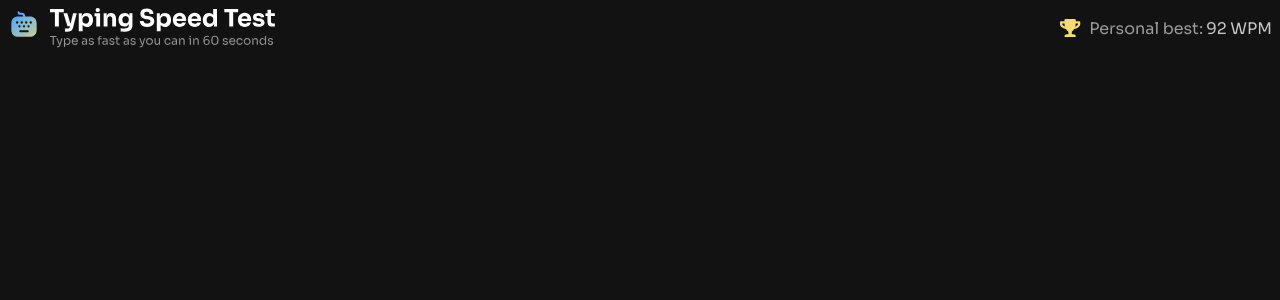
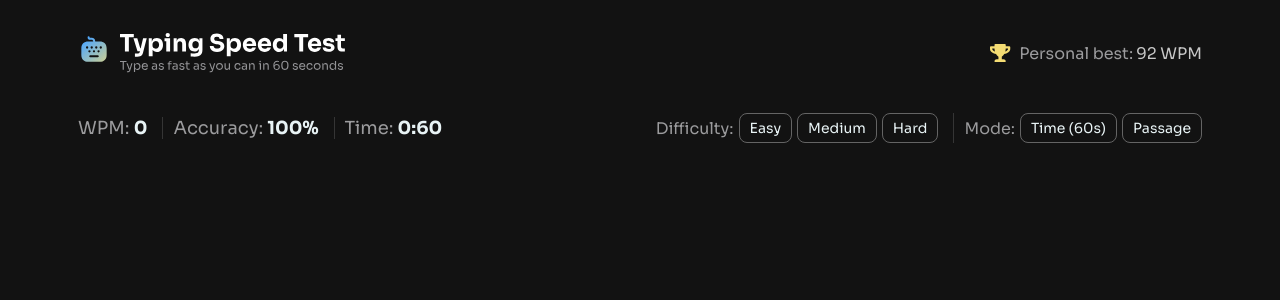
Before and after one commit to DaddyOfCoding/typing-speed-test, a React (Vite) app: page / in a window 1280 px wide. Shown: the top 300 px of the page. Built offline with nearby package versions, Linux system fonts and the light colour scheme.

Commit message:
refactor css styles also other .tsx files was changed by prettier

```diff
--- a/src/app/main.tsx
+++ b/src/app/main.tsx
@@ -4,7 +4,7 @@ import '@shared/styles/index.scss';
 import App from '@app/App.tsx';
 
 createRoot(document.getElementById('root')!).render(
-  <StrictMode>
-    <App />
-  </StrictMode>,
+    <StrictMode>
+        <App />
+    </StrictMode>,
 );
--- a/src/features/Header/Header.tsx
+++ b/src/features/Header/Header.tsx
@@ -3,11 +3,11 @@ import '@shared/styles/Header.scss';
 function Header() {
     return (
         <div className='header'>
-            <div className='website-logo-container'></div>
-            <div className='personal-score-container'>
-                <svg className='cup-icon'></svg>
+            <div className='header__website-logo'></div>
+            <div className='header__personal-score'>
+                <svg className='header__cup-icon'></svg>
                 <span>Personal best:</span>
-                <span className='score'>92 WPM</span>
+                <span className='header__score'>92 WPM</span>
             </div>
         </div>
     );
--- a/src/features/TypingTestMenu/TypingTestMenu.tsx
+++ b/src/features/TypingTestMenu/TypingTestMenu.tsx
@@ -3,24 +3,24 @@ import Button from '@shared/ui/Button.tsx';
 
 function TypingTestMenu() {
     return (
-        <div className='typing-test-menu-container'>
-            <div className='left-side-container'>
-                <span className='word-per-minute-container'>
+        <div className='typing-test-menu'>
+            <div className='typing-test-menu__left gap-5'>
+                <span className='typing-test-menu__metric padding-right-10'>
                     WPM: <span>{'0'}</span>
                 </span>
-                <span className='accuracy-container'>
+                <span className='typing-test-menu__metric padding-left-10 padding-right-10 border-left'>
                     Accuracy: <span>{'100%'}</span>
                 </span>
-                <span className='time-left-container'>
+                <span className='typing-test-menu__metric padding-left-10 border-left'>
                     Time: <span>{'0:60'}</span>
                 </span>
             </div>
-            <div className='right-side-container'>
-                <div className='difficulty-selector'>
+            <div className='typing-test-menu__right gap-5'>
+                <div className='typing-test-menu__difficulty-selector gap-5 padding-right-10'>
                     <span>Difficulty: </span>
-                    <div className='difficulty-buttons-container'>
+                    <div className='typing-test-menu__difficulty-buttons gap-5'>
                         <Button
-                            className='difficulty'
+                            className='difficulty border-left'
                             variant='ghost'
                             buttonContent='Easy'
                         />
@@ -36,9 +36,9 @@ function TypingTestMenu() {
                         />
                     </div>
                 </div>
-                <div className='mode-selector'>
+                <div className='typing-test-menu__mode-selector gap-5 padding-left-10 border-left'>
                     <span>Mode:</span>
-                    <div className='mode-selector-buttons-container'>
+                    <div className='typing-test-menu__mode-buttons gap-5'>
                         <Button
                             className='mode'
                             variant='ghost'
--- a/src/pages/MainPage.tsx
+++ b/src/pages/MainPage.tsx
@@ -1,7 +1,9 @@
+import TypingTestMenu from '@features/TypingTestMenu/TypingTestMenu';
+
 function MainPage() {
     return (
         <section className='typing-test-container'>
-            <div className='typing-test-menu'></div>
+            <TypingTestMenu />
             <div className='typing-test-text'></div>
         </section>
     );
--- a/src/shared/assets/fonts/fonts.scss
+++ b/src/shared/assets/fonts/fonts.scss
@@ -1,5 +1,5 @@
 @font-face {
-    font-family: 'Sora-VariableFont_wght';
+    font-family: 'Sora';
     src: url('@shared/assets/fonts/Sora-VariableFont_wght.ttf')
         format('truetype');
     font-weight: normal;
@@ -7,22 +7,22 @@
 }
 
 @font-face {
-    font-family: 'Sora-Regular';
+    font-family: 'Sora';
     src: url('@shared/assets/fonts/static/Sora-Regular.ttf') format('truetype');
-    font-weight: 100;
+    font-weight: 400;
     font-style: normal;
 }
 
 @font-face {
-    font-family: 'Sora-SemiBold';
+    font-family: 'Sora';
     src: url('@shared/assets/fonts/static/Sora-SemiBold.ttf') format('truetype');
-    font-weight: 200;
+    font-weight: 600;
     font-style: normal;
 }
 
 @font-face {
-    font-family: 'Sora-Bold';
+    font-family: 'Sora';
     src: url('@shared/assets/fonts/static/Sora-Bold.ttf') format('truetype');
-    font-weight: 300;
+    font-weight: 700;
     font-style: normal;
 }
--- a/src/shared/styles/Button.scss
+++ b/src/shared/styles/Button.scss
@@ -16,15 +16,15 @@ button[data-variant='ghost'] {
     border-radius: 8px;
     padding-block: 5px;
     padding-inline: 10px;
-}
 
-button[data-variant='ghost']:hover {
+    &:hover {
         color: $ghost-button-selected-color;
         border: 1px solid $ghost-button-selected-color;
     }
 
-button[data-variant='ghost']:focus {
+    &:focus {
         outline: 2px solid $button-focus-outline-color;
         outline-offset: 2px;
         border-color: $button-focus-border-color;
     }
+}
--- a/src/shared/styles/Header.scss
+++ b/src/shared/styles/Header.scss
@@ -3,15 +3,14 @@
 .header {
     display: flex;
     flex-direction: row;
-}
 
-.website-logo-container {
+    &__website-logo {
         width: 267px;
         height: 40px;
         background-image: url('@shared/assets/images/logo-large.svg');
     }
 
-.personal-score-container {
+    &__personal-score {
         flex: 2;
         display: flex;
         justify-content: end;
@@ -19,7 +18,7 @@
         color: $thirdary-text-color;
     }
 
-.cup-icon {
+    &__cup-icon {
         width: 21px;
         height: 18px;
         padding-right: 0.5em;
@@ -27,7 +26,8 @@
         background-repeat: no-repeat;
     }
 
-.score {
+    &__score {
         padding-left: 0.2em;
         color: $secondary-text-color;
     }
+}
--- a/src/shared/styles/TypingTestMenu.scss
+++ b/src/shared/styles/TypingTestMenu.scss
@@ -1,67 +1,52 @@
 @use '@shared/styles/main.scss' as *;
 
-.typing-test-menu-container,
-.left-side-container,
-.right-side-container,
-.difficulty-selector,
-.difficulty-buttons-container,
-.mode-selector-buttons-container,
-.mode-selector {
+.typing-test-menu {
     display: flex;
     flex-direction: row;
     align-items: center;
+    padding-top: 40px;
+
+    &__left {
+        display: flex;
+    }
+
+    &__metric {
+        font-size: 18px;
+    }
+
+    &__metric span {
+        color: $primary-text-color;
+        font-weight: bold;
+    }
+
+    &__right {
+        display: flex;
+        flex: 1;
+        justify-content: end;
+    }
+
+    &__difficulty-selector,
+    &__mode-selector,
+    &__difficulty-buttons,
+    &__mode-buttons {
+        display: flex;
+        flex-direction: row;
+        align-items: center;
+    }
 }
 
-.typing-test-menu-container {
-    padding-top: 50px;
-    padding-bottom: 15px;
-    border-bottom: 1px solid $table-border-color;
-}
-
-.left-side-container {
-    flex-grow: 1;
-    justify-content: start;
-    align-items: center;
-}
-
-.word-per-minute-container > span,
-.accuracy-container > span,
-.time-left-container > span {
-    color: $primary-text-color;
-    font-weight: bold;
-    font-size: 18px;
-    padding-left: 8px;
-}
-
-.word-per-minute-container {
-    padding-right: 20px;
-}
-
-.accuracy-container,
-.time-left-container {
-    border-left: 1px solid $table-border-color;
-    padding-left: 20px;
-    padding-right: 20px;
-}
-
-.right-side-container {
-    flex-grow: 1;
-    justify-content: end;
-    align-items: center;
-}
-
-.difficulty-selector {
-    padding-right: 12px;
-}
-
-.difficulty-selector,
-.mode-selector,
-.difficulty-buttons-container,
-.mode-selector-buttons-container {
+.gap-5 {
     gap: 5px;
 }
 
-.mode-selector {
-    padding-left: 12px;
+.border-left {
     border-left: 1px solid $table-border-color;
 }
+
+.padding-left-10 {
+    padding-left: 10px;
+}
+
+.padding-right-10 {
+    padding-right: 10px;
+}
--- a/src/shared/styles/_variables.scss
+++ b/src/shared/styles/_variables.scss
@@ -1,8 +1,10 @@
 $primary-background-color: #121212;
 $primary-button-background-color: #117ffe;
 $primary-button-hover-background-color: #4ca4fe;
-$ghost-button-selected-color: #496e9c;
-$button-focus-border-color: #479df2;
+$ghost-button-selected-color: #6c9ecc;
+$ghost-button-border-color: #646464;
+$button-focus-outline-color: #479df2;
+$button-focus-border-color: #e8f3f5;
 
 $primary-text-color: #e8f3f5;
 $secondary-text-color: #c8c8c8;
@@ -11,4 +13,4 @@ $success-text-color: #43c46e;
 $unsure-text-color: #e7d970;
 $not-success-text-color: #d84859;
 
-$table-border-color: #242424;
+$table-border-color: #353535;
--- a/src/shared/styles/index.scss
+++ b/src/shared/styles/index.scss
@@ -2,5 +2,9 @@
 
 :root {
     background-color: $primary-background-color;
-    font-family: Sora-Regular;
+    font-family: Sora;
+    font-weight: 400;
+    color: $thirdary-text-color;
+    padding-top: 25px;
+    padding-inline: 70px;
 }
--- a/src/shared/styles/main.scss
+++ b/src/shared/styles/main.scss
@@ -1,3 +1,3 @@
-@import '@shared/styles/_variables.scss';
-@import '@shared/styles/_mixins.scss';
-@import '@shared/assets/fonts/fonts.scss';
+@forward '@shared/styles/_variables.scss';
+@forward '@shared/styles/_mixins.scss';
+@forward '@shared/assets/fonts/fonts.scss';
--- a/src/shared/ui/Button.tsx
+++ b/src/shared/ui/Button.tsx
@@ -1 +1,25 @@
 import '@shared/styles/main.scss';
+import '@shared/styles/Button.scss';
+
+type ButtonProps = React.ButtonHTMLAttributes<HTMLButtonElement> & {
+    className?: string;
+    buttonContent: React.ReactNode;
+    variant: 'primary' | 'secondary' | 'ghost' | 'success';
+};
+
+function Button({
+    className,
+    buttonContent,
+    variant = 'primary',
+    ...props
+}: ButtonProps) {
+    const variantClass = variant;
+
+    return (
+        <button className={className} data-variant={variantClass} {...props}>
+            {buttonContent}
+        </button>
+    );
+}
+
+export default Button;
```
Lines whose indentation alone changed are shown as unchanged.
